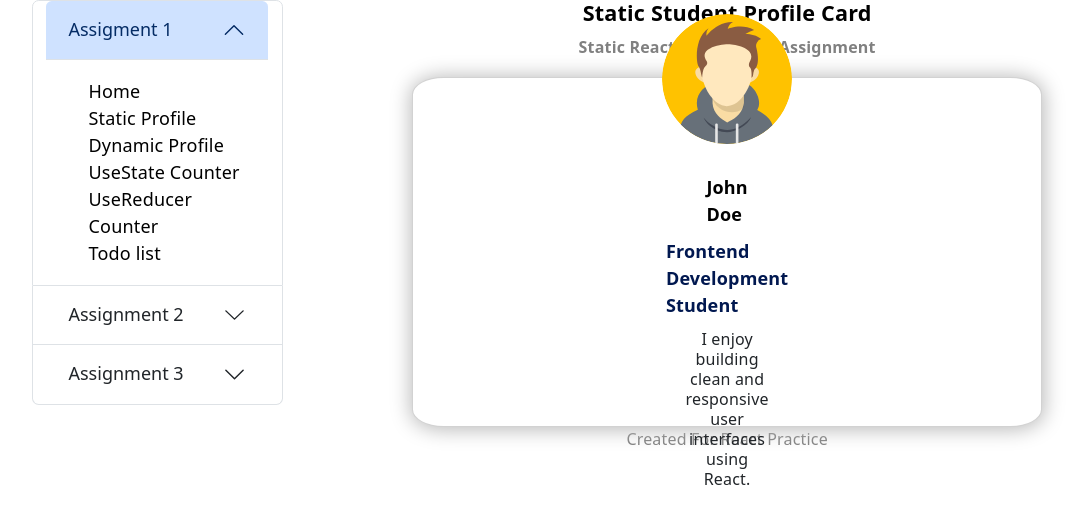
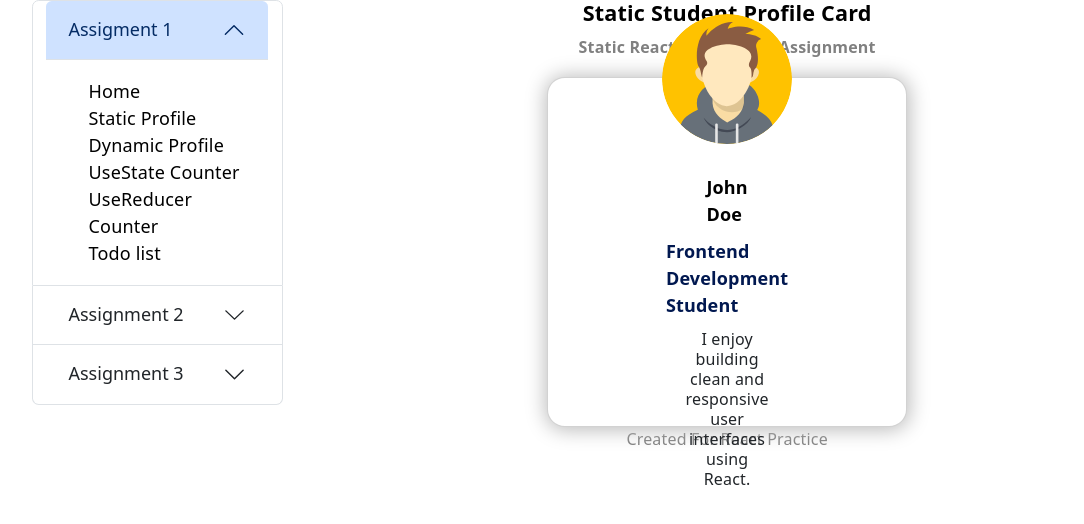
Before and after one commit to DevCodeYuvraj/React-Practice, a React app in the folder myapp/: page /StaticProfile in a window 1280 px wide. Shown: the top 524 px of the page, without its empty margins (52-1136 px from the left). Built offline with nearby package versions, Linux system fonts and the light colour scheme; the HTML template or start-up script is replaced by a standard one.

Commit message:
A0078:38 PM154 C15438i8:38 PM

```diff
--- a/myapp/src/index.css
+++ b/myapp/src/index.css
@@ -85,7 +85,7 @@
   justify-content: center;
   border-radius: 5%;
   box-shadow: 0.5px 1px 20px 2px rgb(187, 187, 187);
-  width: 35rem;
+  width: 20rem;
   height: 350px;
 }
 
```
